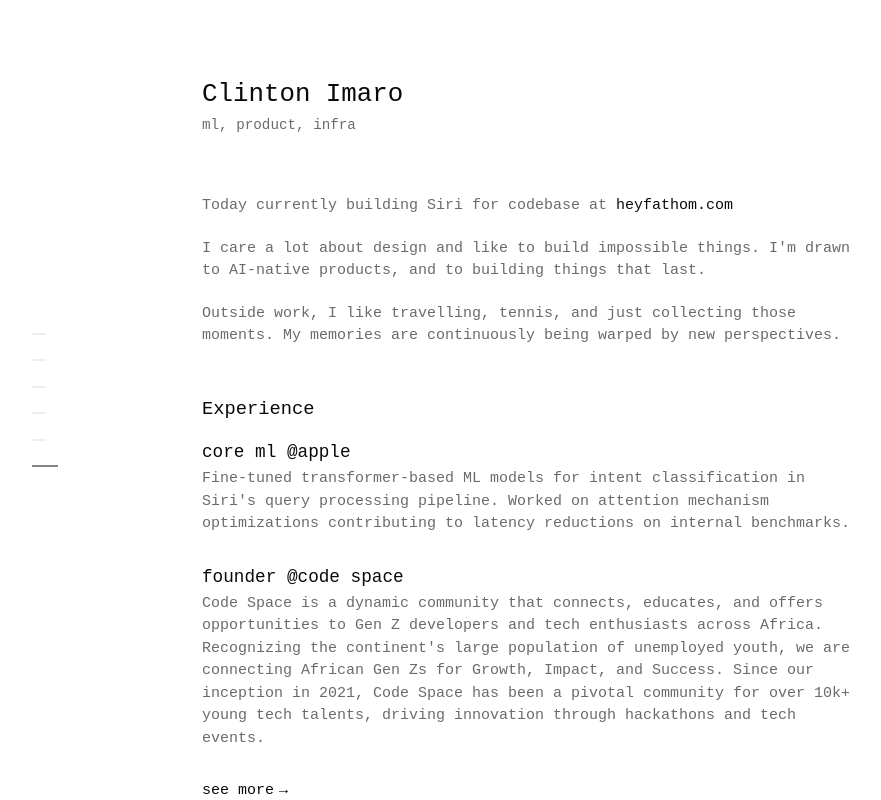
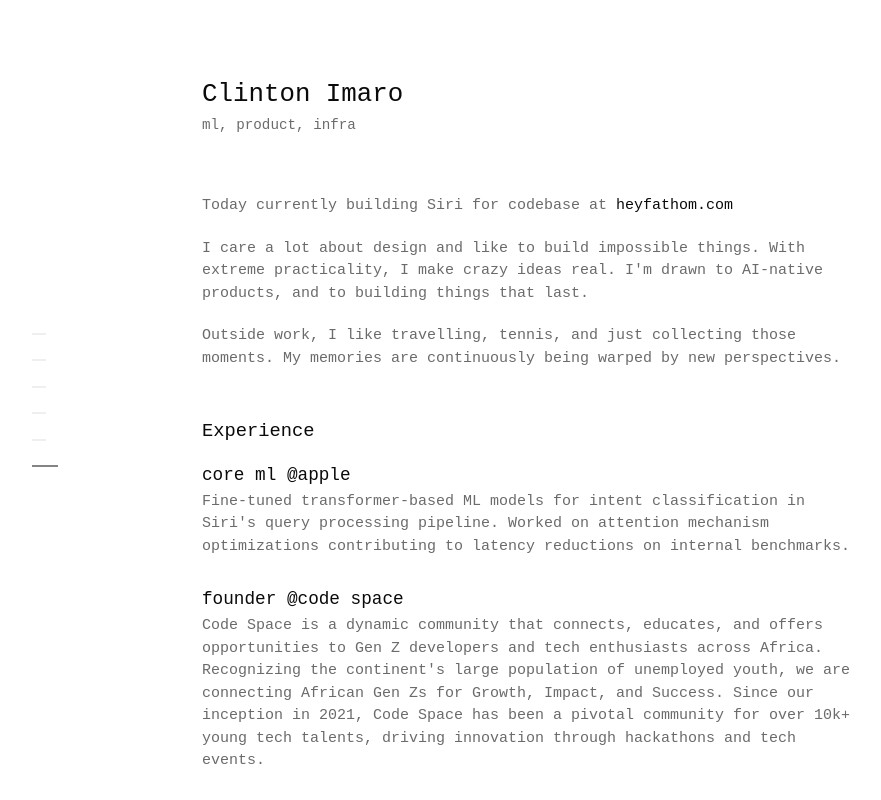
Before and after one commit to clintonimaroo/clinton, a Next.js app: page / in a window 1280 px wide. Shown: the top 800 px of the page, without its empty margins (108-989 px from the left). Built offline with nearby package versions, Linux system fonts and the light colour scheme; a web font is replaced by a local one.

Commit message:
Add practicality line to intro and replace em dashes

```diff
--- a/src/app/about/page.tsx
+++ b/src/app/about/page.tsx
@@ -51,7 +51,7 @@ export default function About() {
         <h2 id="background">background</h2>
         <p>
           My passion for technology started early, driven by curiosity and a desire to solve real-world problems. Over
-          the years, I&apos;ve developed expertise across multiple domains—from machine learning to software engineering.
+          the years, I&apos;ve developed expertise across multiple domains, from machine learning to software engineering.
         </p>
 
         <div className="project">
--- a/src/app/page.tsx
+++ b/src/app/page.tsx
@@ -112,8 +112,8 @@ export default function Home() {
           </a>
         </p>
         <p>
-          I care a lot about design and like to build impossible things. I&apos;m drawn to AI-native products, and to building things that
-          last.
+          I care a lot about design and like to build impossible things. With extreme practicality, I make crazy ideas real. I&apos;m drawn
+          to AI-native products, and to building things that last.
         </p>
         <p>
           Outside work, I like travelling, tennis, and just collecting those moments. My memories are continuously being warped by new perspectives.
```
